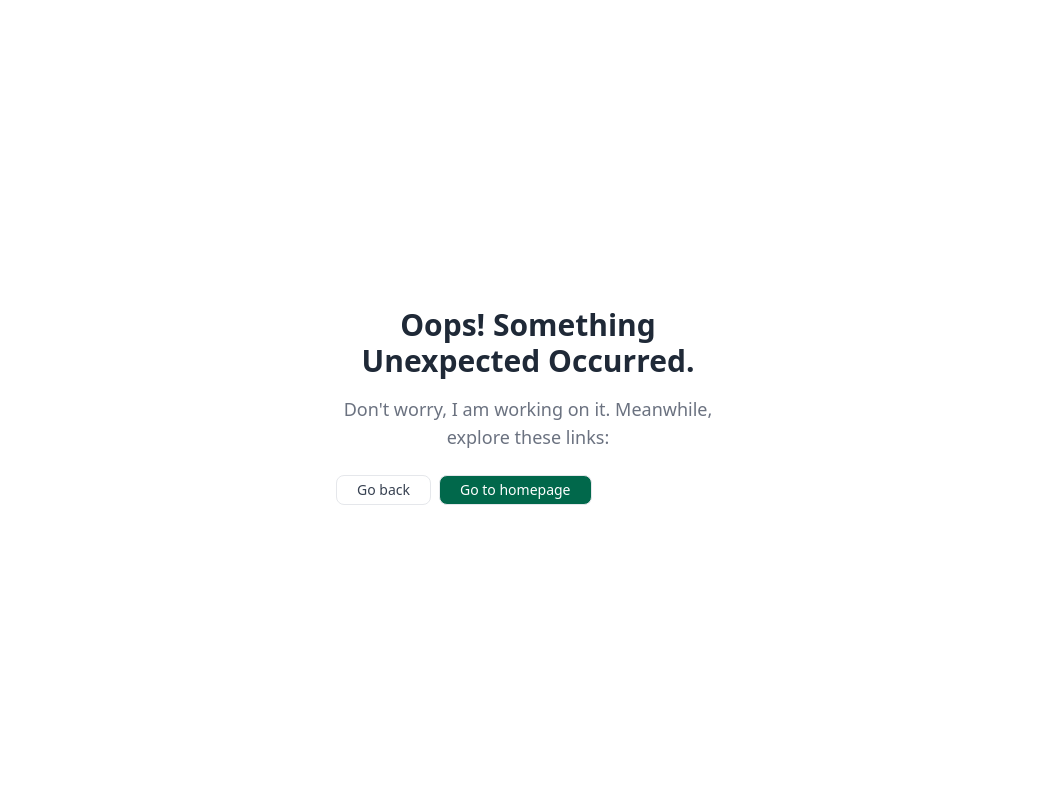
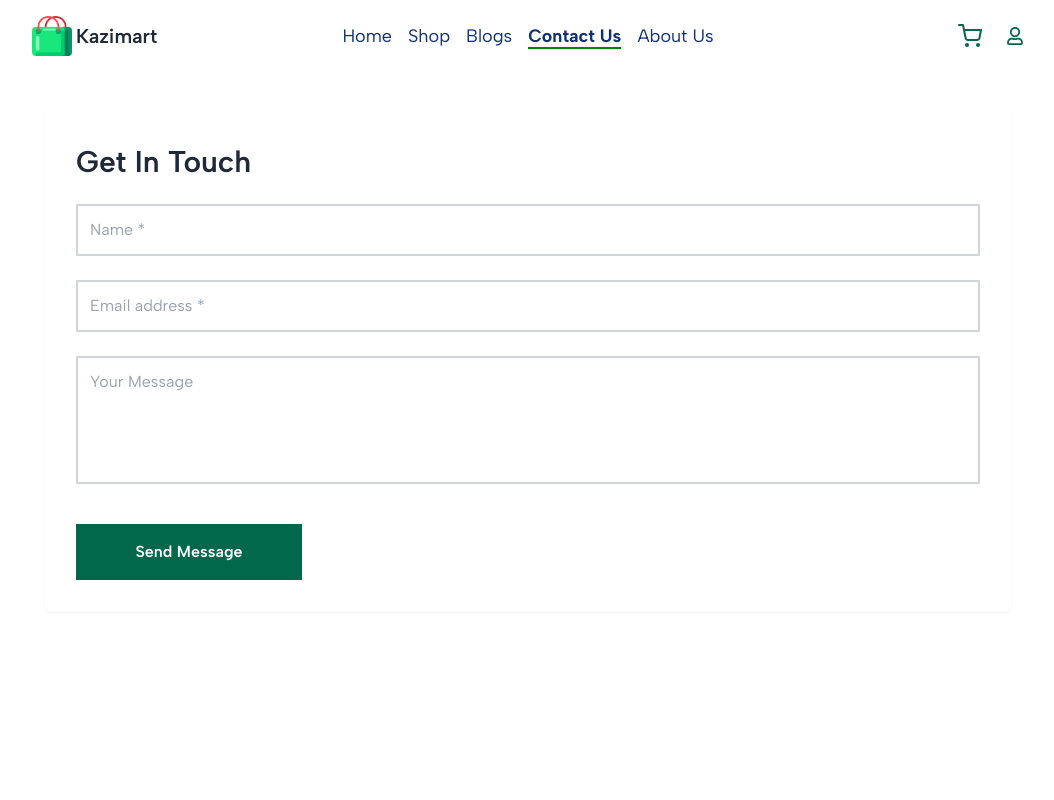
Before and after one commit to tanimtorikul/kazimart-client, a React (Vite) app: page /contact in a window 1280 px wide. Shown: the top 800 px of the page, without its empty margins (112-1166 px from the left). Built offline with nearby package versions, Linux system fonts and the light colour scheme; no server answers; a web font is replaced by a local one.

Commit message:
added framer motion and added contact us page

```diff
--- a/package.json
+++ b/package.json
@@ -14,6 +14,7 @@
     "axios": "^1.7.7",
     "chart.js": "^4.4.5",
     "firebase": "^10.14.1",
+    "framer-motion": "^11.11.11",
     "localforage": "^1.10.0",
     "match-sorter": "^6.3.4",
     "react": "^18.3.1",
--- a/src/Routes/Routes.jsx
+++ b/src/Routes/Routes.jsx
@@ -28,6 +28,7 @@ import AddBlog from '../components/AdminBlog/AddBlog'
 import ManageBlogs from "../components/AdminBlog/ManageBlogs";
 import Blogs from "../pages/Blogs/Blogs";
 import BlogDetails from "../pages/Blogs/BlogDetails";
+import Contact from "../pages/Contact/Contact";
 export const router = createBrowserRouter([
   {
     path: "/",
@@ -65,6 +66,10 @@ export const router = createBrowserRouter([
       {
         path: "/about",
         element: <About />,
+      },
+      {
+        path: "/contact",
+        element: <Contact />,
       },
 
       {
--- a/src/components/Banners/MainBanner.jsx
+++ b/src/components/Banners/MainBanner.jsx
@@ -4,9 +4,18 @@ import "swiper/css/effect-fade";
 import { Autoplay, EffectFade } from "swiper/modules";
 import { Link } from "react-router-dom";
 import useBanners from "../../hooks/useBanners";
+import { motion } from "framer-motion";
+import { fadeIn } from "../../utlis/animationVariants";
+import { useState } from "react";
 
 const MainBanner = () => {
   const { banners } = useBanners();
+
+  const [currentIndex, setCurrentIndex] = useState(0);
+
+  const handleSlideChange = (swiper) => {
+    setCurrentIndex(swiper.activeIndex);
+  };
 
   return (
     <Swiper
@@ -16,11 +25,12 @@ const MainBanner = () => {
       fadeEffect={{ crossFade: true }}
       modules={[Autoplay, EffectFade]}
       className="w-full"
+      onSlideChange={handleSlideChange}
     >
-      {banners.map((banner) => (
+      {banners.map((banner, index) => (
         <SwiperSlide key={banner._id} className="flex flex-col">
           <div
-            className="relative w-full h-[300px] md:h-[600px] bg-cover bg-center bg-no-repeat"
+            className="relative  h-[300px] md:h-[500px] bg-cover bg-center bg-no-repeat"
             style={{
               backgroundImage: `url(${banner.imgUrl})`,
             }}
@@ -28,17 +38,27 @@ const MainBanner = () => {
             {/* Background gradient overlay */}
             <div className="absolute inset-0 bg-gradient-to-t from-black/70 to-transparent"></div>
 
-            {/* Content overlay */}
+            {/* fadeIn animation */}
             <div className="absolute inset-0 flex flex-col items-center justify-center text-center px-4 md:px-8 text-white z-10">
-              <h1 className="mb-4 text-3xl md:text-5xl font-bold drop-shadow-lg">
+              <motion.h1
+                className="mb-4 text-3xl md:text-5xl font-bold drop-shadow-lg"
+                variants={fadeIn("down", 0.4)}
+                initial="hidden"
+                animate={currentIndex === index ? "show" : "hidden"}
+              >
                 {banner.title}
-              </h1>
-              <p className="mb-6 text-lg md:text-xl drop-shadow-md">
+              </motion.h1>
+              <motion.p
+                className="mb-6 text-lg md:text-xl drop-shadow-md"
+                variants={fadeIn("up", 0.4)}
+                initial="hidden"
+                animate={currentIndex === index ? "show" : "hidden"}
+              >
                 {banner.description}
-              </p>
+              </motion.p>
               <Link
                 to={banner.productId ? `/product/${banner.productId}` : "/shop"}
-                className="bg-primary-light hover:bg-primary-dark text-white text-lg font-semibold px-6 py-3 rounded-full shadow-md transition duration-300"
+                className="bg-primary-light hover:bg-primary-dark text-white text-lg font-semibold px-6 py-3 rounded-3xl shadow-md transition duration-300"
               >
                 Shop Now
               </Link>
--- a/src/components/NewArrivals/NewArrivals.jsx
+++ b/src/components/NewArrivals/NewArrivals.jsx
@@ -1,6 +1,8 @@
 import SectionTitle from "../shared/SectionTitle";
 import ProductCard from "../shared/ProductCard";
 import useProducts from "../../hooks/useProducts";
+import { motion } from "framer-motion";
+import { fadeIn } from "../../utlis/animationVariants";
 
 const NewArrivals = () => {
   const { allProducts } = useProducts();
@@ -15,11 +17,14 @@ const NewArrivals = () => {
         heading="Discover Our Latest Additions"
         subHeading="Quality products freshly stocked for you"
       />
-      <div className="max-w-[1400px] mx-auto grid grid-cols-2 md:grid-cols-3 lg:grid-cols-6 gap-4">
+      <motion.div variants={fadeIn("up", 0.1)}
+        initial="hidden"
+        whileInView={"show"}
+        viewport={{ once: false, amount: 0.2 }} className="max-w-[1400px] mx-auto grid grid-cols-2 md:grid-cols-3 lg:grid-cols-6 gap-4">
         {latestProducts.map((product) => (
           <ProductCard key={product._id} item={product} />
         ))}
-      </div>
+      </motion.div>
     </div>
   );
 };
--- a/src/components/PopularProducts/PopularProducts.jsx
+++ b/src/components/PopularProducts/PopularProducts.jsx
@@ -1,12 +1,14 @@
 import SectionTitle from "../shared/SectionTitle";
 import ProductCard from "../shared/ProductCard";
 import useProducts from "../../hooks/useProducts";
+import { motion } from "framer-motion";
+import { fadeIn } from "../../utlis/animationVariants";
 
 const PopularProducts = () => {
   const { allProducts } = useProducts();
   const popularItems = allProducts
     .filter((item) => item.category.includes("popular"))
-    .slice(0, 6);
+    .slice(0, 5);
 
   return (
     <div className="my-16">
@@ -14,11 +16,17 @@ const PopularProducts = () => {
         heading="Popular products that we sold"
         subHeading="We provide the best quality & fresh items near your location"
       />
-      <div className="max-w-[1400px] mx-auto grid grid-cols-2 md:grid-cols-3 lg:grid-cols-6 gap-4">
+      <motion.div
+        variants={fadeIn("down", 0.1)}
+        initial="hidden"
+        whileInView={"show"}
+        viewport={{ once: false, amount: 0.2 }}
+        className="max-w-[1400px] mx-auto grid grid-cols-2 md:grid-cols-3 lg:grid-cols-6 gap-4"
+      >
         {popularItems.map((item) => (
           <ProductCard key={item._id} item={item} />
         ))}
-      </div>
+      </motion.div>
     </div>
   );
 };
--- a/src/components/Stats/Stats.jsx
+++ b/src/components/Stats/Stats.jsx
@@ -4,6 +4,8 @@ import {
   FaExchangeAlt,
   FaShieldAlt,
 } from "react-icons/fa";
+import { motion } from "framer-motion";
+import { fadeIn } from "../../utlis/animationVariants";
 
 const Stats = () => {
   const statsData = [
@@ -30,7 +32,10 @@ const Stats = () => {
   ];
 
   return (
-    <div className="max-w-[1400px] mx-auto grid grid-cols-2 md:grid-cols-4 gap-8 p-6">
+    <motion.div variants={fadeIn("up", 0.1)}
+    initial="hidden"
+    whileInView={"show"}
+    viewport={{ once: false, amount: 0.2 }} className="max-w-[1400px] mx-auto grid grid-cols-2 md:grid-cols-4 gap-8 p-6">
       {statsData.map((stat, index) => (
         <div
           key={index}
@@ -41,7 +46,7 @@ const Stats = () => {
           <p>{stat.description}</p>
         </div>
       ))}
-    </div>
+    </motion.div>
   );
 };
 
--- /dev/null
+++ b/src/pages/Contact/Contact.jsx
@@ -0,0 +1,84 @@
+import { useForm } from "react-hook-form";
+import toast from "react-hot-toast";
+
+const Contact = () => {
+  const {
+    register,
+    handleSubmit,
+    formState: { errors },
+    reset,
+  } = useForm();
+
+  const onSubmit = () => {
+    toast.success("Thank you! We will contact you shortly");
+    reset();
+  };
+
+  return (
+    <div className="min-h-screen my-12 max-w-[1000px] mx-auto md:px-4">
+      <div className="bg-white shadow-sm rounded-lg p-4 md:p-8">
+        <h2 className="text-lg md:text-3xl font-semibold text-gray-800 mb-6">
+          Get In Touch
+        </h2>
+
+        <form onSubmit={handleSubmit(onSubmit)} className="flex flex-col gap-6">
+          <div className="flex flex-col">
+            <input
+              {...register("name", { required: "Name is required" })}
+              className="border-2 border-gray-300  p-3 focus:outline-none"
+              placeholder="Name *"
+              type="text"
+            />
+            {errors.name && (
+              <span className="text-red-500 text-sm mt-1">
+                {errors.name.message}
+              </span>
+            )}
+          </div>
+
+          <div className="flex flex-col">
+            <input
+              {...register("email", {
+                required: "Email is required",
+                pattern: {
+                  value: /^[a-zA-Z0-9_.+-]+@[a-zA-Z0-9-]+\.[a-zA-Z0-9-.]+$/,
+                  message: "Enter a valid email",
+                },
+              })}
+              className="border-2 border-gray-300  p-3 focus:outline-none"
+              placeholder="Email address *"
+              type="email"
+            />
+            {errors.email && (
+              <span className="text-red-500 text-sm mt-1">
+                {errors.email.message}
+              </span>
+            )}
+          </div>
+
+          <div className="flex flex-col">
+            <textarea
+              {...register("message", { required: "Message is required" })}
+              className="border-2 border-gray-300  p-3 h-32 resize-none focus:outline-none"
+              placeholder="Your Message"
+            ></textarea>
+            {errors.message && (
+              <span className="text-red-500 text-sm mt-1">
+                {errors.message.message}
+              </span>
+            )}
+          </div>
+
+          <button
+            type="submit"
+            className="mt-4 md:w-1/4 py-4 bg-primary-light text-white font-semibold  focus:outline-none"
+          >
+            Send Message
+          </button>
+        </form>
+      </div>
+    </div>
+  );
+};
+
+export default Contact;
--- a/src/pages/ErrorPage/ErrorPage.jsx
+++ b/src/pages/ErrorPage/ErrorPage.jsx
@@ -9,15 +9,15 @@ const ErrorPage = () => {
 
       <div className="container flex items-center min-h-screen px-6 py-12 mx-auto">
         <div className="flex flex-col items-center max-w-sm mx-auto text-center">
-          <h1 className="mt-3 font-semibold text-gray-800 text-lg md:text-3xl">
+          <h1 className="mt-3 font-semibold text-gray-800 text-lg md:text-xl">
             Oops! Something Unexpected Occurred.
           </h1>
           <p className="mt-4 text-gray-500 text-[12px] md:text-lg">
-            Don&apos;t worry, I am working on it. Meanwhile, explore these
+            Don&apos;t worry, I am working on it. <br /> Meanwhile, explore these
             links:
           </p>
 
-          <div className="flex items-center w-full mt-6 gap-x-2">
+          <div className="flex items-center justify-center w-full mt-6 gap-x-2">
             <button
               onClick={() => navigate(-1)}
               className="flex items-center justify-center w-1/2 px-5 py-1 text-sm text-gray-700 transition-colors duration-200 bg-white border rounded-lg gap-x-2 sm:w-auto hover:bg-gray-100"
--- a/src/pages/Shop/Shop.jsx
+++ b/src/pages/Shop/Shop.jsx
@@ -3,6 +3,8 @@ import useProducts from "../../hooks/useProducts";
 import ProductCard from "../../components/shared/ProductCard";
 import Spinner from "../../utlis/Spinner";
 import { Helmet } from "react-helmet-async";
+import { motion } from "framer-motion";
+import { fadeIn } from "../../utlis/animationVariants";
 
 const Shop = () => {
   const [currentPage, setCurrentPage] = useState(0);
@@ -74,7 +76,13 @@ const Shop = () => {
           </div>
 
           {/* Product Grid */}
-          <div className="max-w-[1400px] mx-auto grid grid-cols-2 md:grid-cols-5 gap-4">
+          <motion.div
+            variants={fadeIn("down", 0.1)}
+            initial="hidden"
+            whileInView={"show"}
+            viewport={{ once: false, amount: 0.2 }}
+            className="max-w-[1400px] mx-auto grid grid-cols-2 md:grid-cols-5 gap-4"
+          >
             {products.length > 0 ? (
               products.map((item) => <ProductCard key={item.id} item={item} />)
             ) : (
@@ -82,7 +90,7 @@ const Shop = () => {
                 No products found
               </p>
             )}
-          </div>
+          </motion.div>
 
           {/* Pagination */}
           <div className="flex justify-center mt-8">
--- /dev/null
+++ b/src/utlis/animationVariants.js
@@ -0,0 +1,20 @@
+export const fadeIn = (direction, delay) => {
+  return {
+    hidden: {
+      y: direction === "up" ? 40 : direction === "down" ? -40 : 0,
+      opacity: 0,
+      x: direction === "left" ? 40 : direction === "right" ? -40 : 0,
+    },
+    show: {
+      y: 0,
+      x: 0,
+      opacity: 1,
+      transition: {
+        type: "tween",
+        duration: 0.7,
+        delay: delay,
+        ease: [0.25, 0.25, 0.25, 0.75],
+      },
+    },
+  };
+};
```
Also changed, not shown: 1 other file (tests, documents, lock files or other folders).
